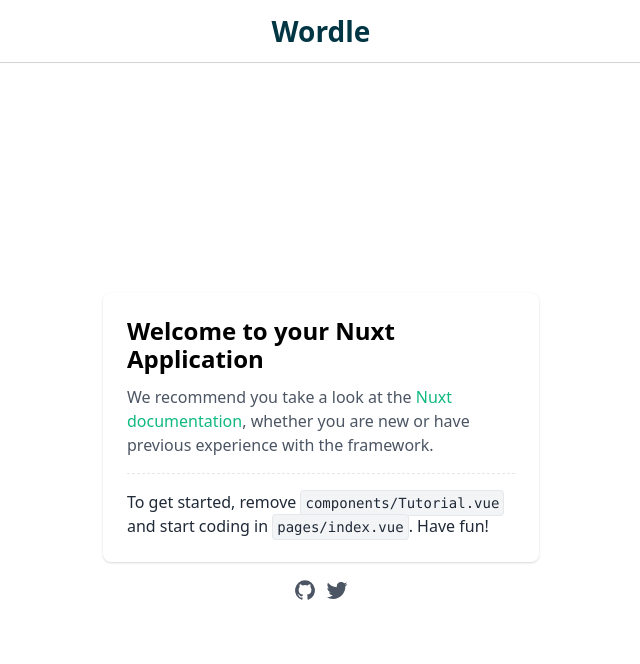
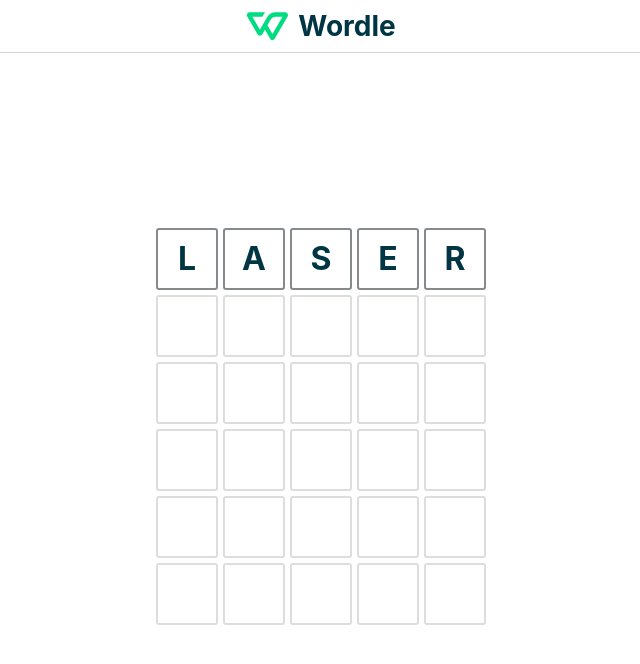
Before and after one commit to bonavida/wordle, a Nuxt app: page / in a window 1280 px wide. Shown: the top 664 px of the page, without its empty margins (319-959 px from the left). Built offline with nearby package versions, Linux system fonts and the light colour scheme.

Commit message:
Add global styles and basic UI for the board

```diff
--- a/nuxt.config.js
+++ b/nuxt.config.js
@@ -25,7 +25,7 @@
   },
 
   // Global CSS: https://go.nuxtjs.dev/config-css
-  css: [],
+  css: ['@styles/main.scss'],
 
   // Plugins to run before rendering page: https://go.nuxtjs.dev/config-plugins
   plugins: [],
--- /dev/null
+++ b/src/components/Board/Board.vue
@@ -0,0 +1,29 @@
+<template>
+  <div class="board">
+    <Word
+      v-for="row in 6"
+      :key="`row_${row - 1}`"
+      :index="row - 1"
+      :value="board[row - 1]"
+    />
+  </div>
+</template>
+
+<script>
+export default {
+  data: () => ({
+    board: ['laser', undefined, undefined, undefined, undefined, undefined],
+    rowIndex: 0,
+  }),
+};
+</script>
+
+<style lang="scss" scoped>
+.board {
+  display: grid;
+  grid-template-rows: repeat(6, 1fr);
+  grid-gap: 5px;
+  padding: 10px;
+  box-sizing: border-box;
+}
+</style>
--- a/src/components/Header/Header.vue
+++ b/src/components/Header/Header.vue
@@ -1,13 +1,15 @@
 <template>
   <div class="header">
-    <h1>Wordle</h1>
+    <div class="title">
+      <Logo />
+      <h1>Wordle</h1>
+    </div>
   </div>
 </template>
 
 <script>
 export default {
   name: 'Header',
-  components: {},
 };
 </script>
 
@@ -20,6 +22,12 @@
   border-bottom: 1px solid #d3d3d4;
 }
 
+.title {
+  display: flex;
+  align-items: center;
+  column-gap: 10px;
+}
+
 h1 {
   color: #003543;
   font-size: 28px;
--- /dev/null
+++ b/src/components/Letter/Letter.vue
@@ -0,0 +1,51 @@
+<template>
+  <div :class="letterClasses">{{ value }}</div>
+</template>
+
+<script>
+export default {
+  props: {
+    value: {
+      type: String,
+      default: '',
+    },
+  },
+  computed: {
+    isFilled() {
+      return !!this.value;
+    },
+
+    letterClasses() {
+      return {
+        letter: true,
+        'letter--filled': this.isFilled,
+      };
+    },
+  },
+};
+</script>
+
+<style lang="scss" scoped>
+.letter {
+  width: 62px;
+  height: 62px;
+  display: inline-flex;
+  justify-content: center;
+  align-items: center;
+  background-color: #fff;
+  border: 2px solid #ddd;
+  border-radius: 3px;
+  color: #003543;
+  font-size: 2rem;
+  line-height: 2rem;
+  font-weight: bold;
+  vertical-align: middle;
+  text-transform: uppercase;
+  user-select: none;
+  transition: border-color 0.2s lineal;
+
+  &--filled {
+    border-color: #878a8c;
+  }
+}
+</style>
--- a/src/components/NuxtLogo.vue
+++ b/src/components/Logo/Logo.vue
@@ -12,8 +12,9 @@
   </svg>
 </template>
 
-<style>
+<style lang="scss" scoped>
 .nuxt-logo {
-  height: 180px;
+  height: 28px;
+  transform: rotate(180deg);
 }
 </style>
--- a/src/components/Tutorial.vue
+++ /dev/null
@@ -1,78 +0,0 @@
-<!-- Please remove this file from your project -->
-<template>
-  <div class="relative flex items-top justify-center sm:items-center sm:pt-0">
-    <link
-      href="https://cdn.jsdelivr.net/npm/tailwindcss@2.1.2/dist/tailwind.min.css"
-      rel="stylesheet"
-    />
-    <div class="max-w-4xl mx-auto sm:px-6 lg:px-8">
-      <div class="mt-8 bg-white overflow-hidden shadow sm:rounded-lg p-6">
-        <h2 class="text-2xl leading-7 font-semibold">
-          Welcome to your Nuxt Application
-        </h2>
-        <p class="mt-3 text-gray-600">
-          We recommend you take a look at the
-          <a
-            href="https://nuxtjs.org"
-            target="_blank"
-            class="button--doc text-green-500 hover:underline"
-            >Nuxt documentation</a
-          >, whether you are new or have previous experience with the
-          framework.<br />
-        </p>
-        <p class="mt-4 pt-4 text-gray-800 border-t border-dashed">
-          To get started, remove
-          <code class="bg-gray-100 text-sm p-1 rounded border"
-            >components/Tutorial.vue</code
-          >
-          and start coding in
-          <code class="bg-gray-100 text-sm p-1 rounded border"
-            >pages/index.vue</code
-          >. Have fun!
-        </p>
-      </div>
-      <div class="flex justify-center pt-4 space-x-2">
-        <a href="https://github.com/nuxt/nuxt.js" target="_blank"
-          ><svg
-            class="w-6 h-6 text-gray-600 hover:text-gray-800 button--github"
-            xmlns="http://www.w3.org/2000/svg"
-            xmlns:xlink="http://www.w3.org/1999/xlink"
-            aria-hidden="true"
-            role="img"
-            width="32"
-            height="32"
-            preserveAspectRatio="xMidYMid meet"
-            viewBox="0 0 24 24"
-          >
-            <path
-              d="M12 2.247a10 10 0 0 0-3.162 19.487c.5.088.687-.212.687-.475c0-.237-.012-1.025-.012-1.862c-2.513.462-3.163-.613-3.363-1.175a3.636 3.636 0 0 0-1.025-1.413c-.35-.187-.85-.65-.013-.662a2.001 2.001 0 0 1 1.538 1.025a2.137 2.137 0 0 0 2.912.825a2.104 2.104 0 0 1 .638-1.338c-2.225-.25-4.55-1.112-4.55-4.937a3.892 3.892 0 0 1 1.025-2.688a3.594 3.594 0 0 1 .1-2.65s.837-.262 2.75 1.025a9.427 9.427 0 0 1 5 0c1.912-1.3 2.75-1.025 2.75-1.025a3.593 3.593 0 0 1 .1 2.65a3.869 3.869 0 0 1 1.025 2.688c0 3.837-2.338 4.687-4.563 4.937a2.368 2.368 0 0 1 .675 1.85c0 1.338-.012 2.413-.012 2.75c0 .263.187.575.687.475A10.005 10.005 0 0 0 12 2.247z"
-              fill="currentColor"
-            /></svg
-        ></a>
-        <a href="https://twitter.com/nuxt_js" target="_blank"
-          ><svg
-            class="w-6 h-6 text-gray-600 hover:text-gray-800"
-            xmlns="http://www.w3.org/2000/svg"
-            xmlns:xlink="http://www.w3.org/1999/xlink"
-            aria-hidden="true"
-            role="img"
-            width="32"
-            height="32"
-            preserveAspectRatio="xMidYMid meet"
-            viewBox="0 0 24 24"
-          >
-            <path
-              d="M22.46 6c-.77.35-1.6.58-2.46.69c.88-.53 1.56-1.37 1.88-2.38c-.83.5-1.75.85-2.72 1.05C18.37 4.5 17.26 4 16 4c-2.35 0-4.27 1.92-4.27 4.29c0 .34.04.67.11.98C8.28 9.09 5.11 7.38 3 4.79c-.37.63-.58 1.37-.58 2.15c0 1.49.75 2.81 1.91 3.56c-.71 0-1.37-.2-1.95-.5v.03c0 2.08 1.48 3.82 3.44 4.21a4.22 4.22 0 0 1-1.93.07a4.28 4.28 0 0 0 4 2.98a8.521 8.521 0 0 1-5.33 1.84c-.34 0-.68-.02-1.02-.06C3.44 20.29 5.7 21 8.12 21C16 21 20.33 14.46 20.33 8.79c0-.19 0-.37-.01-.56c.84-.6 1.56-1.36 2.14-2.23z"
-              fill="currentColor"
-            /></svg
-        ></a>
-      </div>
-    </div>
-  </div>
-</template>
-
-<script>
-export default {
-  name: 'NuxtTutorial',
-};
-</script>
--- /dev/null
+++ b/src/components/Word/Word.vue
@@ -0,0 +1,32 @@
+<template>
+  <div class="word">
+    <Letter
+      v-for="col in 5"
+      :key="`row_${index}_letter_${col - 1}$`"
+      :value="value[col - 1]"
+    />
+  </div>
+</template>
+
+<script>
+export default {
+  props: {
+    index: {
+      type: Number,
+      required: true,
+    },
+    value: {
+      type: String,
+      default: '',
+    },
+  },
+};
+</script>
+
+<style lang="scss" scoped>
+.word {
+  display: grid;
+  grid-template-columns: repeat(5, 1fr);
+  grid-gap: 5px;
+}
+</style>
--- a/src/pages/index.vue
+++ b/src/pages/index.vue
@@ -1,5 +1,5 @@
 <template>
-  <Tutorial />
+  <Board />
 </template>
 
 <script lang="ts">
--- /dev/null
+++ b/src/styles/base/_base.scss
@@ -0,0 +1,16 @@
+// -----------------------------------------------------------------------------
+// This file contains very basic styles.
+// -----------------------------------------------------------------------------
+
+html,
+body {
+  padding: 0;
+  margin: 0;
+  font-family: -apple-system, BlinkMacSystemFont, Segoe UI, Roboto, Oxygen,
+    Ubuntu, Cantarell, Fira Sans, Droid Sans, Helvetica Neue, sans-serif;
+}
+
+code {
+  font-family: source-code-pro, Menlo, Monaco, Consolas, 'Courier New',
+    monospace;
+}
--- /dev/null
+++ b/src/styles/base/_normalize.scss
@@ -0,0 +1,32 @@
+/** Normalization of HTML elements */
+
+*,
+*::before,
+*::after {
+  box-sizing: border-box;
+}
+
+html {
+  line-height: 1.15;
+  -webkit-text-size-adjust: 100%;
+}
+
+a {
+  color: inherit;
+  text-decoration: none;
+
+  &:focus,
+  &:active,
+  &:hover {
+    outline: 0;
+  }
+}
+
+h1,
+h2,
+h3,
+h4,
+h5,
+h6 {
+  margin: 0;
+}
--- /dev/null
+++ b/src/styles/main.scss
@@ -0,0 +1,3 @@
+// Base
+@import 'base/base';
+@import 'base/normalize';
```
